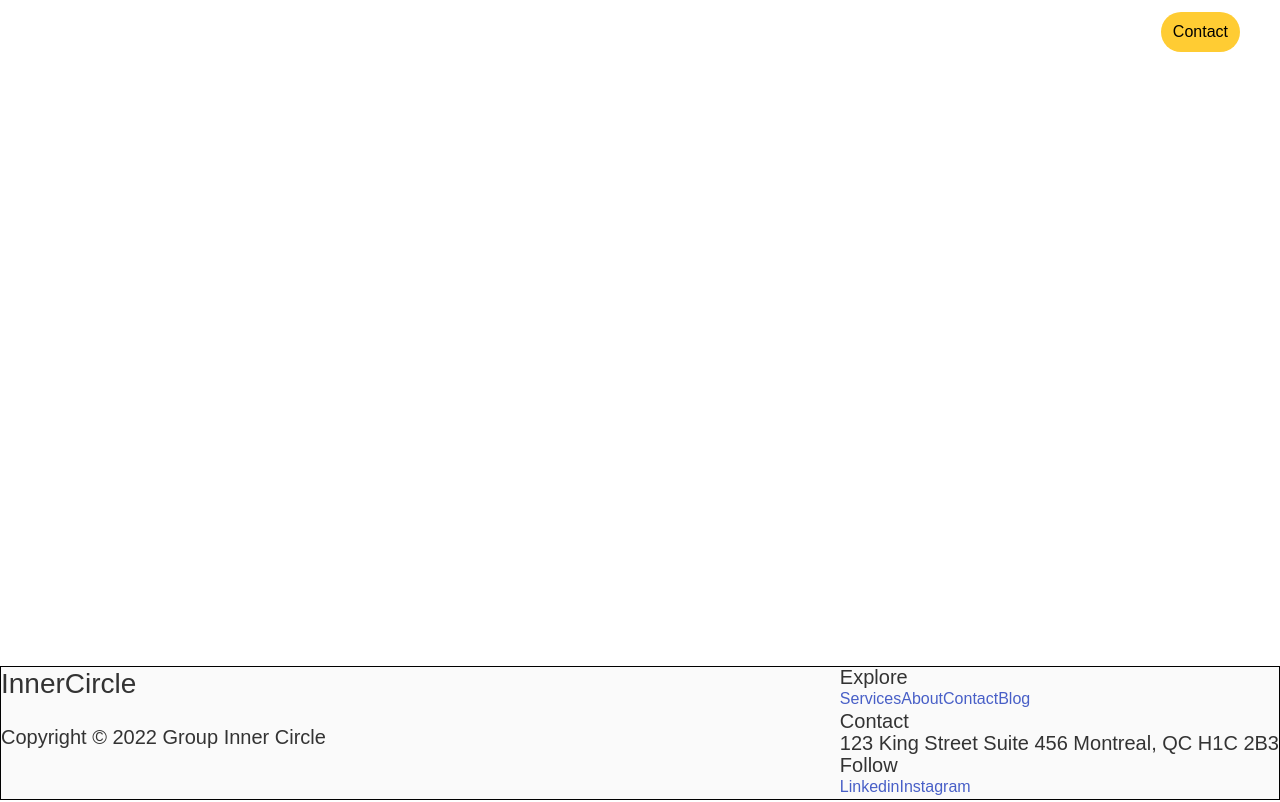
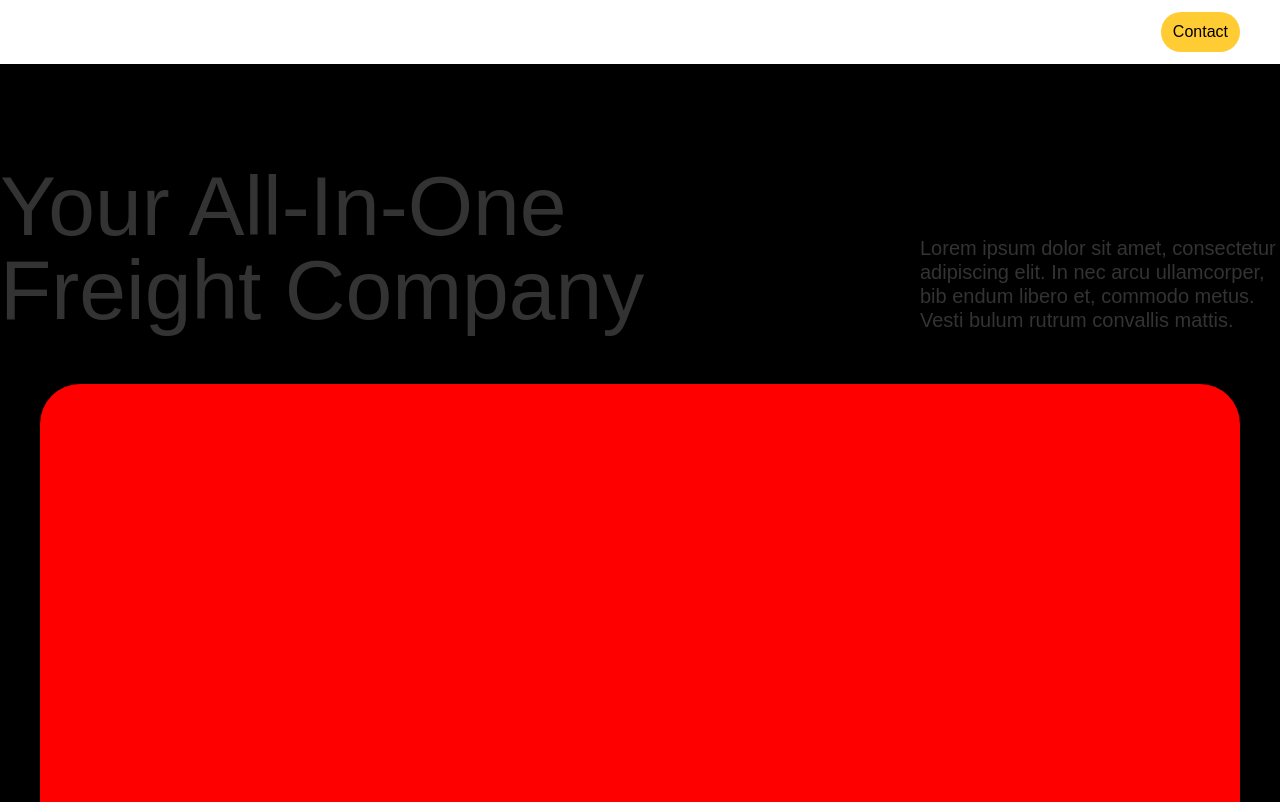
Before and after one commit to kareembh/transport-inner-circle, a Gatsby site: page / in a window 1280 px wide. Shown: the top 802 px of the page. Built offline with nearby package versions, Linux system fonts and the light colour scheme; Gatsby itself is replaced by a stand-in of ours.

Commit message:
added hero-banner component and basic styles still needs work

```diff
--- a/src/components/footer/footer.scss
+++ b/src/components/footer/footer.scss
@@ -4,7 +4,7 @@
     display: flex;
     justify-content: space-between;
     border: solid black 1px;
-    position: fixed;
+    // position: fixed;
     bottom: 0;
     max-height: 338px;
     width: 100%;
--- /dev/null
+++ b/src/components/hero-banner/hero-banner.js
@@ -0,0 +1,26 @@
+import React from 'react'
+import './hero-banner.scss'
+
+const HeroBanner = () => {
+  return (
+    <div className='hero-banner'>
+        <div className='hero-banner__black'>
+            <div className='hero-banner__content'>
+                <h1 className='hero-banner__title'>Your All-In-One Freight Company</h1>
+                <p className='hero-banner__text'>
+                    Lorem ipsum dolor sit amet, consectetur
+                    adipiscing elit. In nec arcu ullamcorper, bib
+                    endum libero et, commodo metus. Vesti
+                    bulum rutrum convallis mattis.
+                </p>
+            </div>
+        </div>
+        <div className='hero-banner__white'></div>
+        <div className='hero-banner__image'></div>
+        {/* need to do this but with image */}
+        {/* <img className='hero-banner__image' src='./../../images/hero-banner-image.png' alt='' /> */}
+    </div>
+  )
+}
+
+export default HeroBanner
--- /dev/null
+++ b/src/components/hero-banner/hero-banner.scss
@@ -0,0 +1,47 @@
+@import '../../styles/design-system.scss';
+
+.hero-banner {
+    height: 1122px;  //possibly should be adjusted
+    position: relative;
+
+    &__black { //possibly should be adjusted
+        background:#000;
+        height:70%;
+        width:100%;
+    }
+
+    &__white { //possibly should be adjusted
+        background:#fff;
+        height:30%;
+        width:100%;
+    }
+
+    &__title {
+        width: 665px;
+    }
+
+    &__text {
+        width: 360px;
+        align-self: flex-end;
+    }
+
+    &__content {
+        display: flex;
+        justify-content: space-between;
+        padding-top: 100px;
+    }
+
+    &__image { //this is for the image
+        width: 1200px; //possibly should be adjusted
+        height: 770px; //possibly should be adjusted
+        background-color: red;
+        position: absolute;
+        top: 320px;
+        left: 0;
+        right: 0;
+        margin-left: auto;
+        margin-right: auto;
+        border-radius: 40px;
+
+    }
+}
--- a/src/pages/index.js
+++ b/src/pages/index.js
@@ -1,10 +1,11 @@
 import * as React from "react"
 import Layout from '../components/layout/layout'
+import HeroBanner from "../components/hero-banner/hero-banner"
 
 const IndexPage = () => {
   return (
     <Layout>
-
+      <HeroBanner />
     </Layout>
   )
 }
```
Also changed, not shown: src/images/hero-banner-image.png (added).
